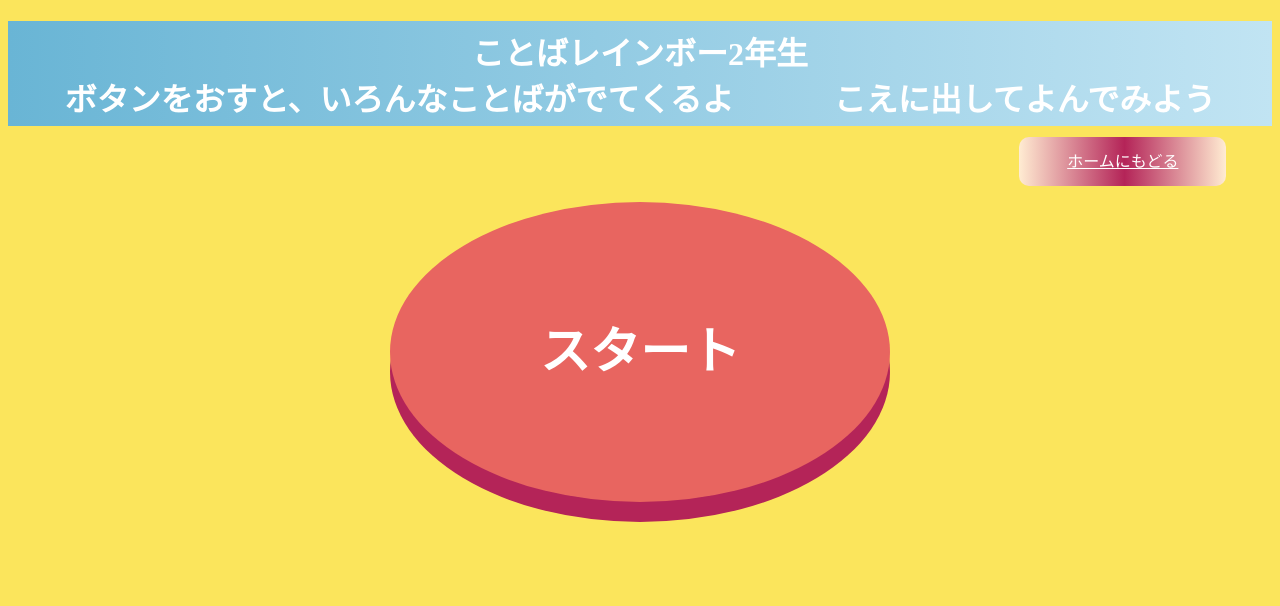
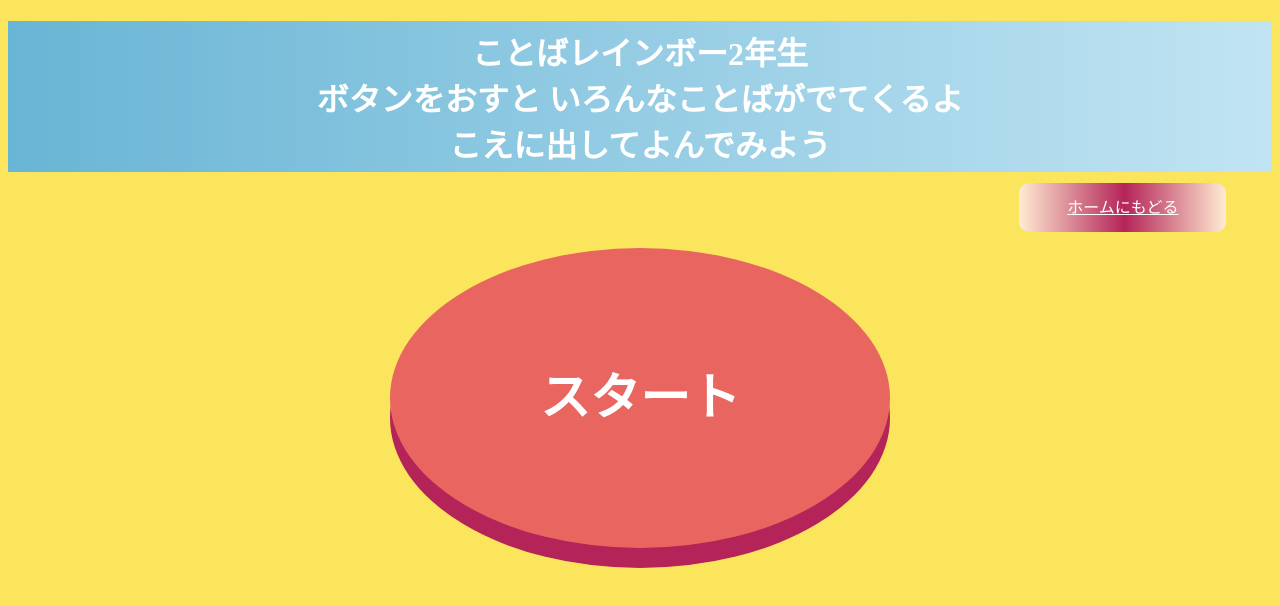
Before and after one commit to chikako2020/kotobaRainbow, a plain HTML site: page kotobaRainbow2/index.html in a window 1280 px wide. Drawn offline with Linux system fonts and the light colour scheme.

Commit message:
改行を挿入

```diff
--- a/kotobaRainbow2/index.html
+++ b/kotobaRainbow2/index.html
@@ -10,7 +10,7 @@
     <header>
         <div class="container">
           <div class="header-left">
-            <h1>ことばレインボー2年生<br><span class="mgr-10">ボタンをおすと、いろんなことばがでてくるよ</span>こえに出してよんでみよう</h1>
+            <h1>ことばレインボー2年生<br>ボタンをおすと いろんなことばがでてくるよ<br>こえに出してよんでみよう</h1>
           </div>
           <div class="header-right">
             <a href="../index.html"  class="home-btn">ホームにもどる</a>
```
